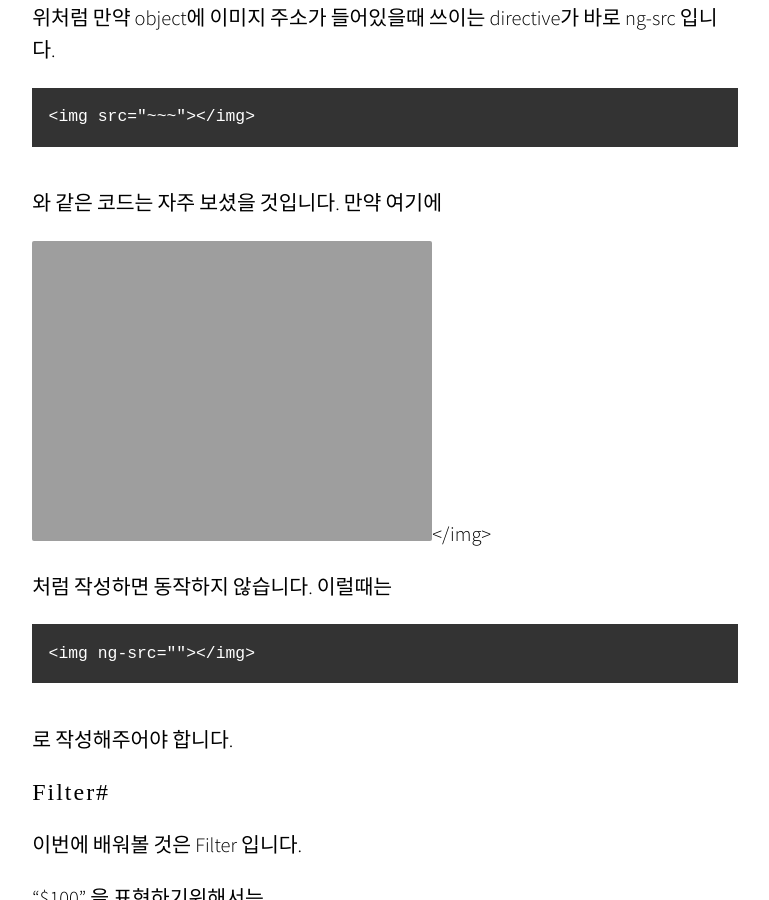
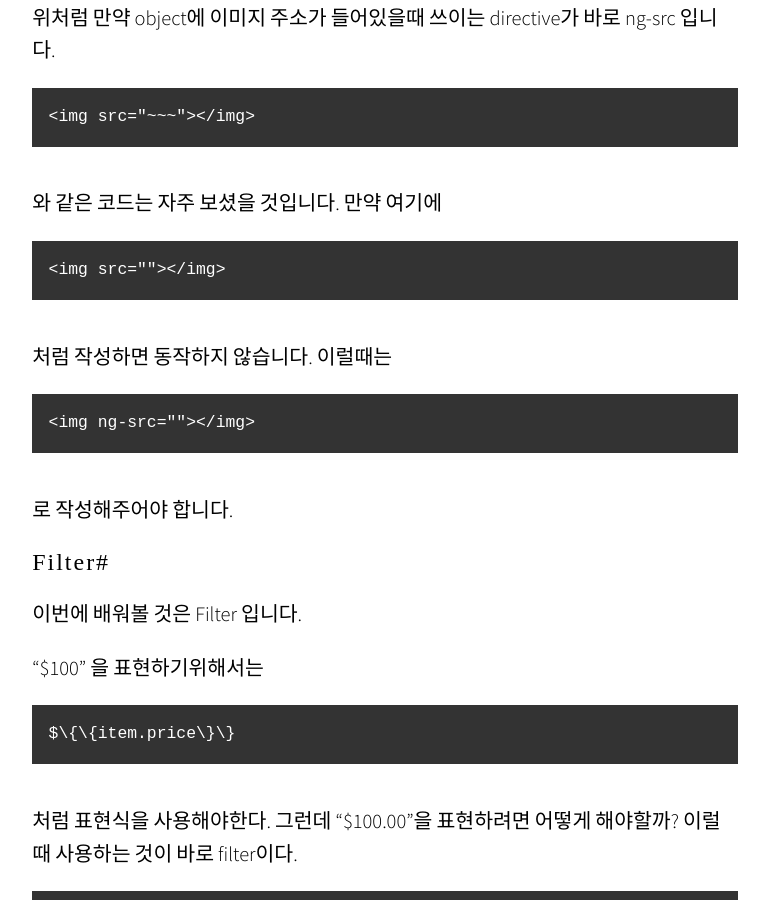
Before and after one commit to sungbine/sungbine.github.io, a Jekyll site: the page built from _posts/2015-05-18-angular_js_4.markdown, in a window 1280 px wide and 900 px high, scrolled down 1447 px. Shown: the whole window, without its empty margins (255-1024 px from the left). Built offline with Jekyll 4.4.1, drawn with Linux system fonts in a browser that asks for light colours; nearby versions of some CDN libraries; some web fonts are replaced; Markdown is read by kramdown in place of the engine named in the settings; comment, search, counter and statistics services are not loaded.

Commit message:
Update 2015-05-18-angular_js_4.markdown

```diff
--- a/_posts/2015-05-18-angular_js_4.markdown
+++ b/_posts/2015-05-18-angular_js_4.markdown
@@ -45,9 +45,9 @@ var items = [
 
 와 같은 코드는 자주 보셨을 것입니다. 만약 여기에
 
-{% raw %}
+~~~
 <img src="{{items[0].images[0]}}"></img>
-{% endraw %}
+~~~
 
 처럼 작성하면 동작하지 않습니다. 이럴때는
 
```
